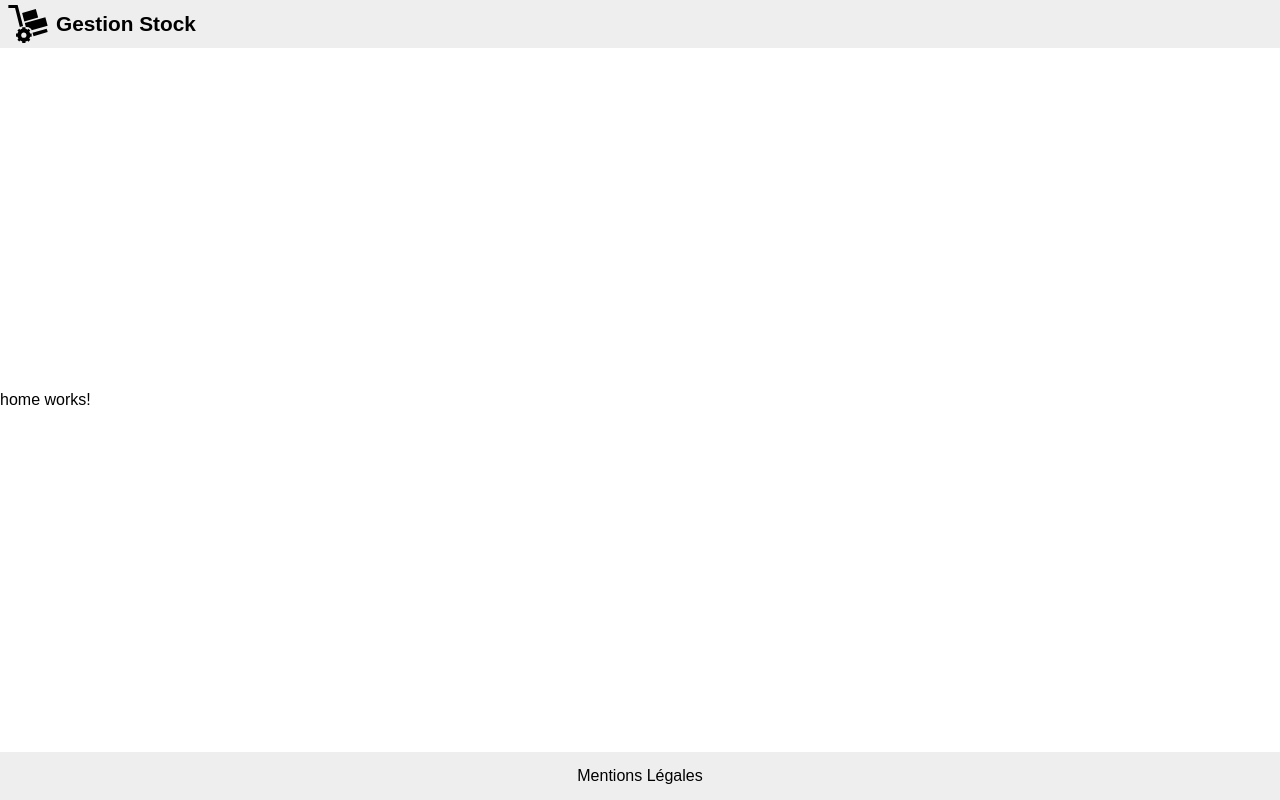
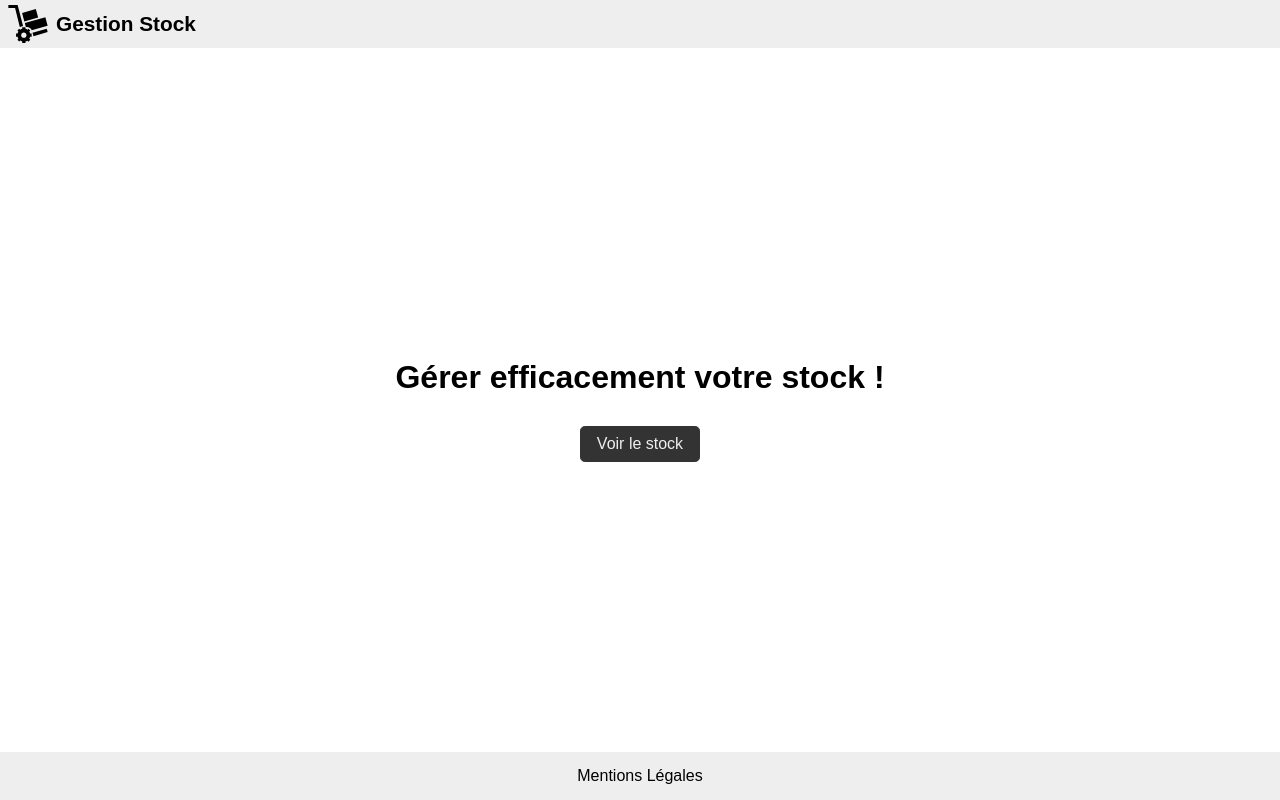
Before and after one commit to jlg-formation/agu-mars-2023, an Angular app in the folder front/: page / in a window 1280 px wide. Built offline with nearby package versions, Linux system fonts and the light colour scheme.

Commit message:
dev: added scss for button

```diff
--- a/front/src/app/routes/home/home.component.html
+++ b/front/src/app/routes/home/home.component.html
@@ -1 +1,4 @@
-<p>home works!</p>
+<main>
+  <h1>Gérer efficacement votre stock !</h1>
+  <a href="#" class="button primary">Voir le stock</a>
+</main>
--- /dev/null
+++ b/front/src/scss/button.scss
@@ -0,0 +1,44 @@
+button,
+a.button {
+  display: flex;
+  justify-content: center;
+  align-items: center;
+  gap: 0.5em;
+
+  background-color: #eee;
+  border: 0.1em solid #eee;
+  padding: 0.5em 1em;
+  border-radius: 0.3em;
+
+  text-decoration: inherit;
+
+  &:not(:disabled) {
+    cursor: pointer;
+
+    color: inherit;
+
+    &:hover {
+      background-color: #ddd;
+      border-color: #ddd;
+    }
+    &:active {
+      background-color: #ccc;
+      border-color: #ccc;
+    }
+
+    &.primary {
+      background-color: #333;
+      border-color: #333;
+      color: #eee;
+
+      &:hover {
+        background-color: #444;
+        border-color: #444;
+      }
+      &:active {
+        background-color: #555;
+        border-color: #555;
+      }
+    }
+  }
+}
--- a/front/src/styles.scss
+++ b/front/src/styles.scss
@@ -3,6 +3,19 @@
 @use "../node_modules/normalize.css/normalize.css";
 @use "../node_modules/sanitize.css/sanitize.css";
 
+@use "scss/button.scss";
+
 body {
   font-family: sans-serif;
 }
+
+main {
+  display: flex;
+  flex-flow: column;
+  align-items: center;
+  gap: 0.5em;
+
+  h1 {
+    text-align: center;
+  }
+}
```
